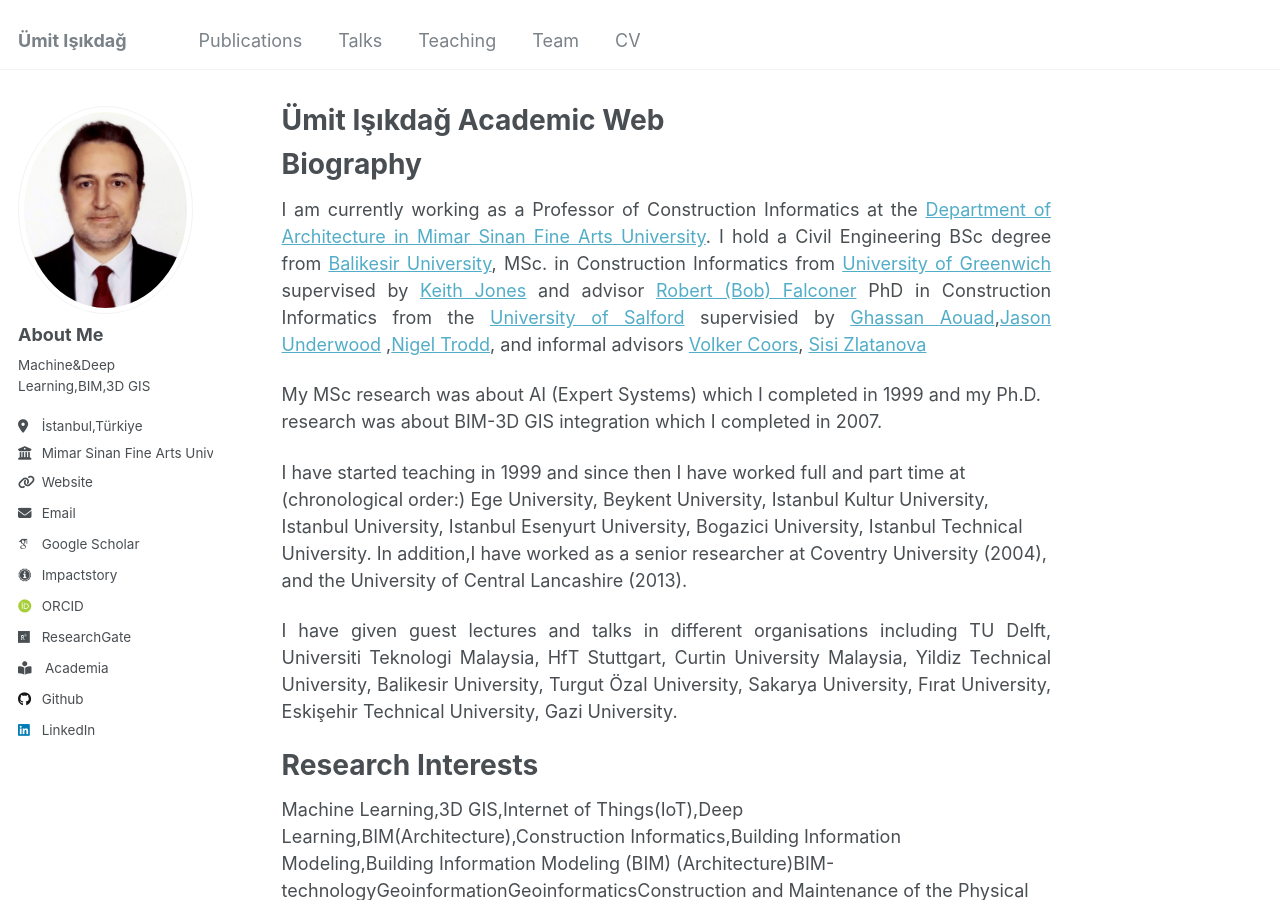
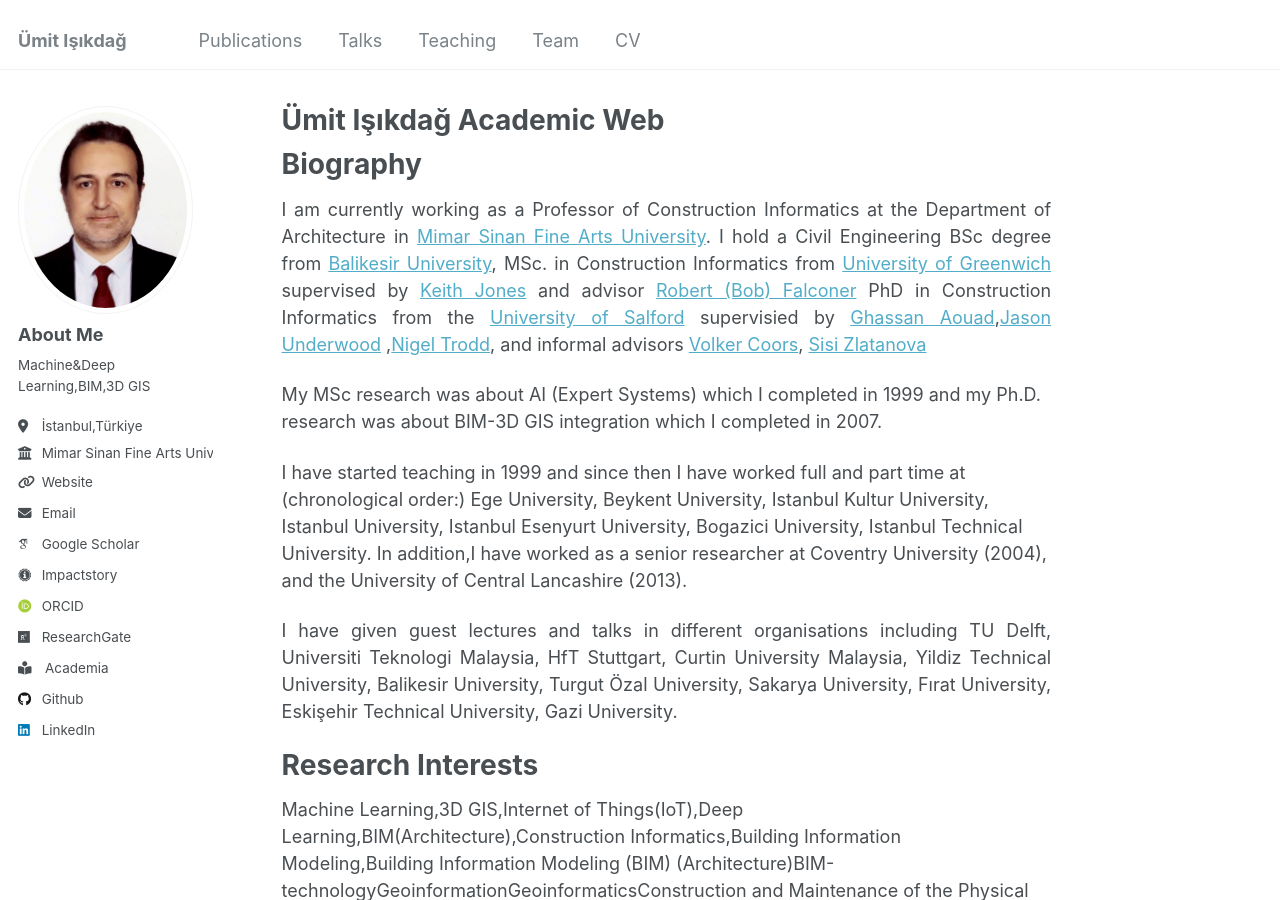
Before and after one commit to uisikdag/uisikdag.github.io, a Jekyll site: the page built from _pages/about.md, in a window 1280 px wide and 900 px high. Built offline with Jekyll 4.4.1, drawn with Linux system fonts in a browser that asks for light colours; some web fonts are replaced.

```diff
--- a/_pages/about.md
+++ b/_pages/about.md
@@ -9,7 +9,7 @@ redirect_from:
 
 Biography
 ======
-I am currently working as a Professor of Construction Informatics at the [Department of Architecture in Mimar Sinan Fine Arts University](https://msgsu.edu.tr/akademik/mimarlik-fakultesi/bolumler/mimarlik/).
+I am currently working as a Professor of Construction Informatics at the Department of Architecture in [Mimar Sinan Fine Arts University](https://msgsu.edu.tr/akademik/mimarlik-fakultesi/bolumler/mimarlik/).
 I hold a Civil Engineering BSc degree from [Balikesir University](https://www.balikesir.edu.tr/site/birim/insaat-muhendisligi-bolumu-293102),
 MSc. in Construction Informatics from [University of Greenwich](https://www.gre.ac.uk/subjects/construction#postgraduate%20-%20taught) supervised by
 [Keith Jones](https://www.aru.ac.uk/people/keith-jones) and advisor [Robert (Bob) Falconer](https://www.linkedin.com/in/bob-falconer-77b6665)
```
